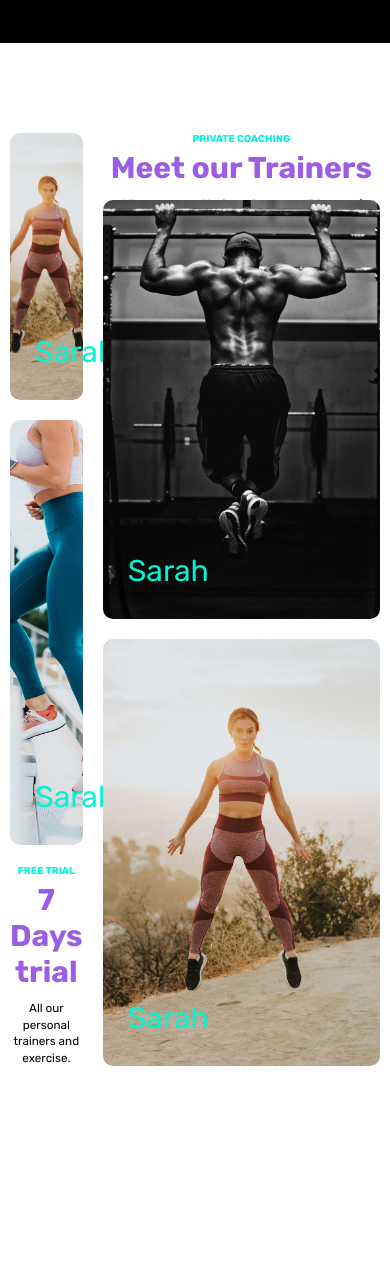
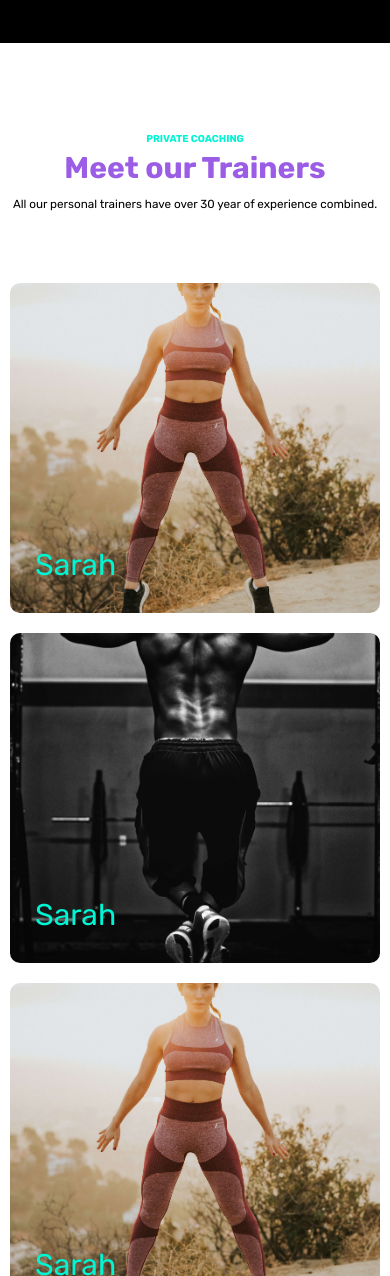
Before and after one commit to Christiano0407/Website-Responsive_Animation, a website: page src/html/index.html in a window 390 px wide. Shown: the part 2940-4216 px from the top of the page. Before the commit the page ends 4096 px from the top, so only its background shows below. Drawn offline with Linux system fonts and the light colour scheme; a web font is replaced by a local one.

Commit message:
invisible-Four

```diff
--- a/src/css/style.css
+++ b/src/css/style.css
@@ -274,6 +274,7 @@ line-height: 1;
             background-size: cover;
             border-radius: 1rem;
         }
+
         .text__text:nth-child(1) {
             grid-row: 1 / 3;
             grid-column: 2 / 3;
@@ -302,10 +303,49 @@ line-height: 1;
                 grid-row: 4 / 6;
                 grid-column: 2 / 3;
             }
+
         @media screen and (max-width: 768px) {
             .team__wrapper {
                 grid-template-columns: 1fr;
-                grid-template-rows: auto;
+                grid-template-rows: 150px 350px 350px 350px 350px 150px;
+
+            }
+            .team__card img {
+            width: 100%;
+            height: 100%;
+             object-fit: cover;
+             background-position: center;
+             background-size: cover;
+             background-repeat: no-repeat;
+            }
+            .text__text:nth-child(1) {
+                grid-row: 1 / 2;
+                grid-column: 1 / 2;
+                text-align: center;
+             /*    background-color: var(--clr-Black);  */
+                }
+                .text__text:nth-child(2) {
+                    grid-row: 6 / 7;
+                    grid-column: 1 / 2;
+                    text-align: center;
+                    align-self: center;
+                    justify-self: center;
+                }
+                .team__card:nth-child(3) {
+                    grid-row: 4 / 5;
+                    grid-column: 1 / 2;
+                }
+                .team__card:nth-child(4) {
+                    grid-row: 3 / 4;
+                    grid-column: 1 / 2;
+                }
+                .team__card:nth-child(5) {
+                    grid-row: 5 / 6;
+                    grid-column: 1 / 2;
+                }
+                .team__card:nth-child(6) {
+                    grid-row: 2 / 3;
+                    grid-column: 1 / 2;
                 }
         }
             /*   ====== EMAIL--SECTION =====*/
--- a/src/html/index.html
+++ b/src/html/index.html
@@ -151,7 +151,9 @@
     </section>
                 <!--      EMAIL-SECTION -->
     <section class="email__section">
+          <div class="email">
 
+          </div>
     </section>
     <script src="../js/index.js" type="module"></script>
 </body>
```
Lines whose indentation alone changed are shown as unchanged.
